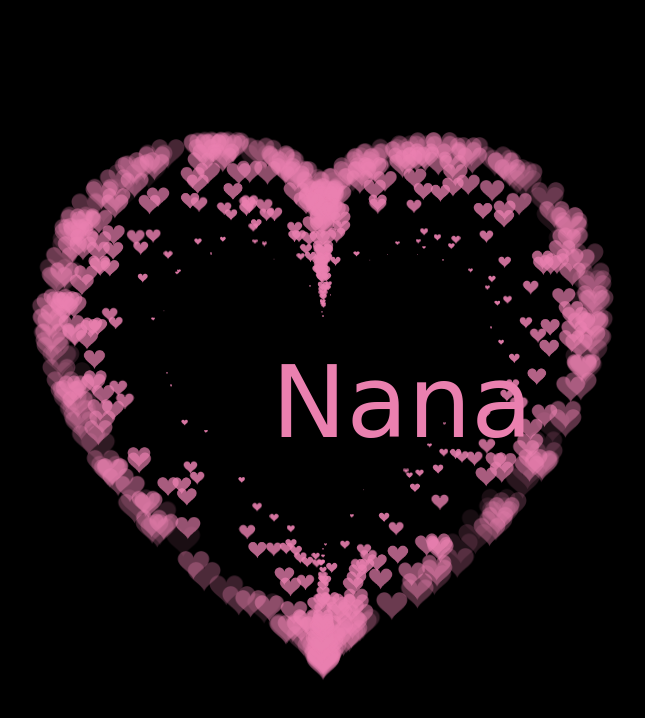
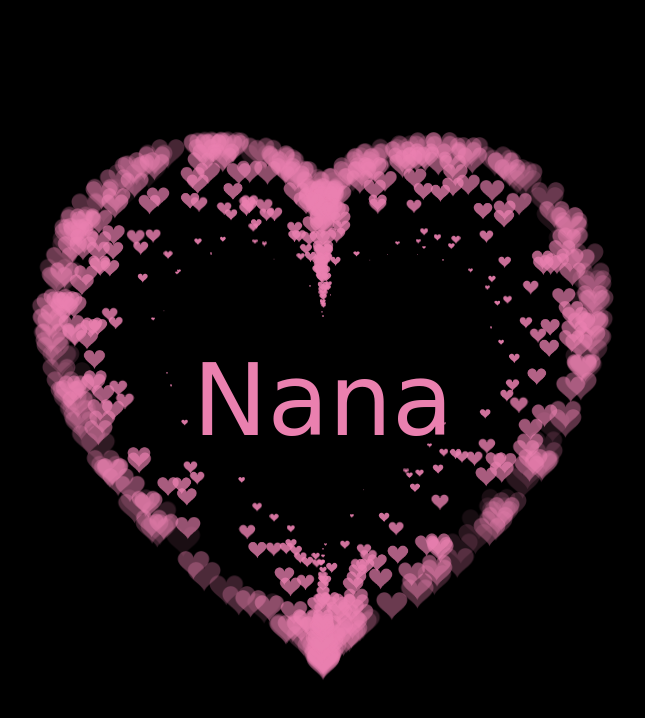
Before and after one commit to tranhoandz98/heart-love, a plain HTML site: page index.html in a window 1280 px wide. Shown: the whole page, without its empty margins (317-962 px from the left). Drawn offline with Linux system fonts and the light colour scheme; a web font is replaced by a local one.

Commit message:
fix name center

```diff
--- a/index.html
+++ b/index.html
@@ -7,9 +7,9 @@
     <META NAME="Author" CONTENT="Tran Van Hoan">
     <META NAME="Keywords" CONTENT="Love Nana">
     <META NAME="Description" CONTENT="Yêu bé Na của anh">
-        <link rel="preconnect" href="https://fonts.googleapis.com">
-        <link rel="preconnect" href="https://fonts.gstatic.com" crossorigin>
-        <link href="https://fonts.googleapis.com/css2?family=Lovers+Quarrel&display=swap" rel="stylesheet">
+    <link rel="preconnect" href="https://fonts.googleapis.com">
+    <link rel="preconnect" href="https://fonts.gstatic.com" crossorigin>
+    <link href="https://fonts.googleapis.com/css2?family=Lovers+Quarrel&display=swap" rel="stylesheet">
     <style>
         html,
         body {
@@ -30,10 +30,13 @@
             font-size: 100px;
             font-weight: 500;
             position: absolute;
-            top: 43%;
-            left: 46%;
             /* transform: translateX(50%,-50%); */
+            top: 50%;
+            right: 50%;
+            transform: translate(50%, -50%);
+
             color: #EA80AF;
+
         }
     </style>
 </HEAD>
```
